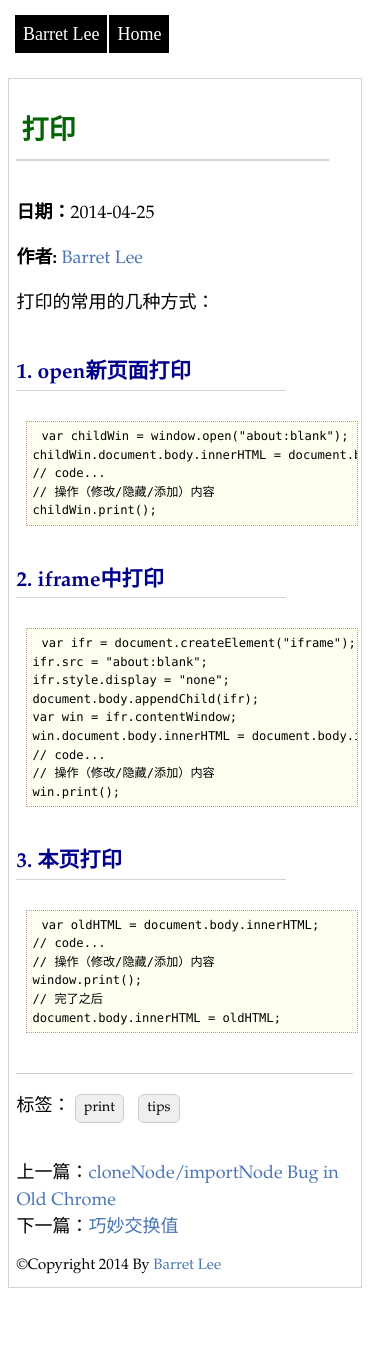
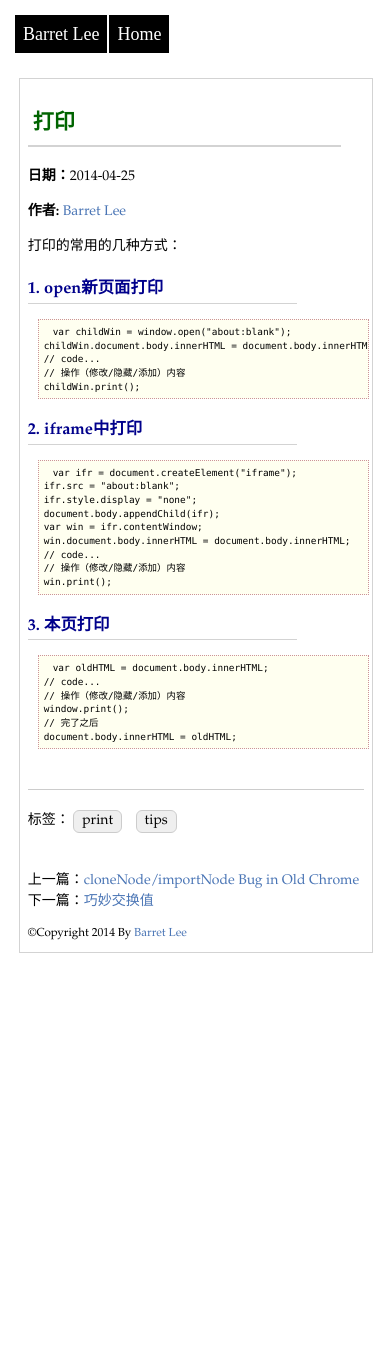
Before and after one commit to barretlee/snippets, a Jekyll site: the page built from _posts/2014-04-25-window-print.md, in a window 390 px wide. Built offline with Jekyll 4.4.1, drawn with Linux system fonts in a browser that asks for light colours; Markdown is read by kramdown in place of the engine named in the settings; comment, search, counter and statistics services are not loaded; after the commit the page ends 1031 px from its top, so only the background shows below that.

Commit message:
Update main.css

```diff
--- a/css/main.css
+++ b/css/main.css
@@ -163,10 +163,21 @@
   .container {
       padding:2%;
       width:90%;
-      margin:70px 0;
+      margin:70px 3%;
       max-width:auto;
+      font-size:14px;
   }
   html,body {
       overflow-x:hidden;
   }
+  h2 {
+    margin-bottom: 30px;
+    margin-bottom: 20px;
 }
+
+
+h3 {
+    margin-top: 20px;
+    margin-bottom: 15px;
+}
+}
```
